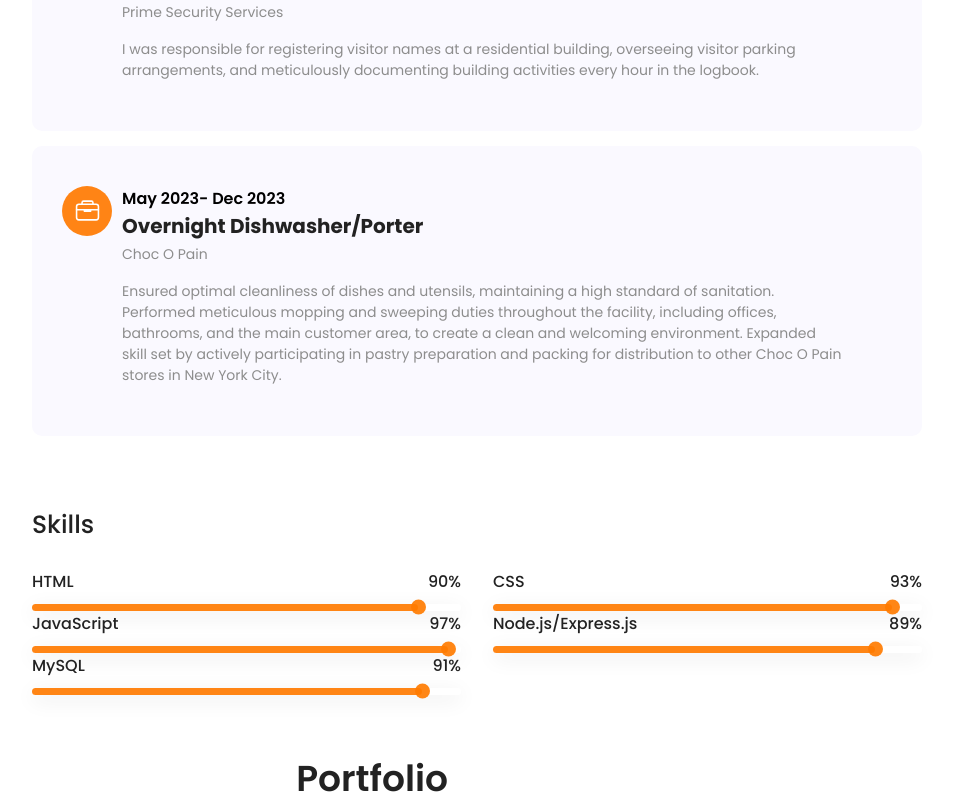
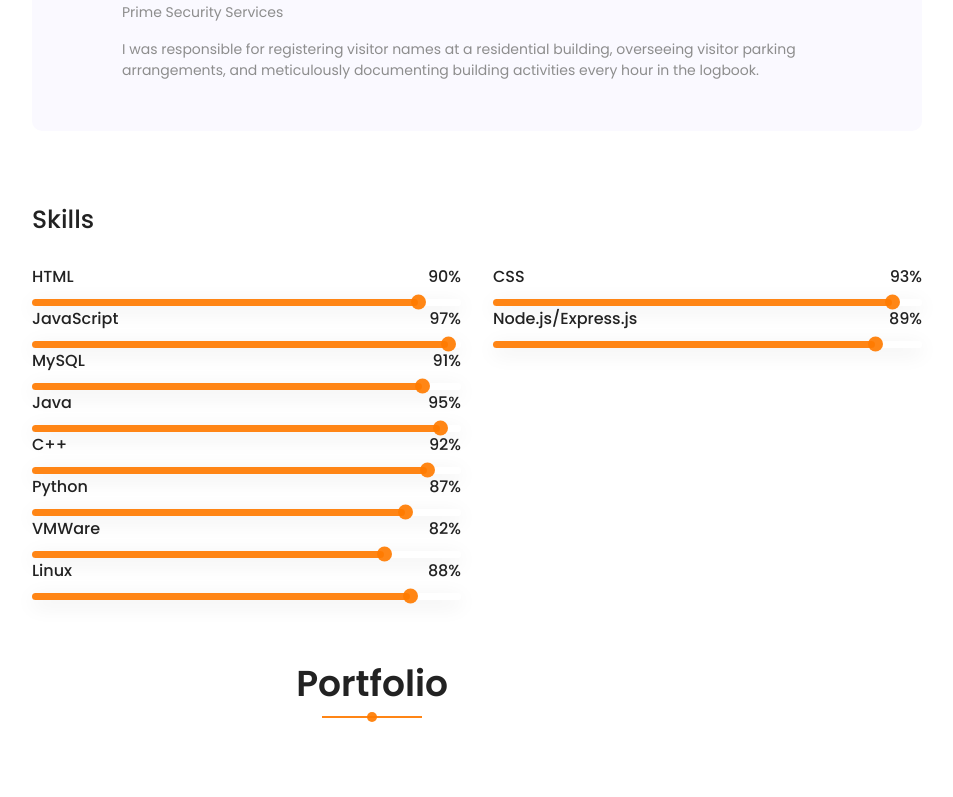
Before and after one commit to BerlinRivas/portfolio, a React (Vite) app: page / in a window 1280 px wide. Shown: the part 2213-3010 px from the top of the page, without its empty margins (268-1221 px from the left). Built offline with nearby package versions, Linux system fonts and the light colour scheme.

Commit message:
new changes

```diff
--- a/src/components/Home.jsx
+++ b/src/components/Home.jsx
@@ -223,7 +223,7 @@ export default function Home() {
                                         <ion-icon name="school-outline"></ion-icon>
                                     </div>
                                     <div class="resume_wrap-content">
-                                        <span class="date">Fall 2023- Fall 2024</span>
+                                        <span class="date">Fall 2023 - Spring 2025</span>
                                         <h4>Computer Science (Cybersecurity Option) A.S.</h4>
                                         <span class="position">Hudson County Community College</span>
                                         <p>
@@ -236,7 +236,7 @@ export default function Home() {
                                         <ion-icon name="school-outline"></ion-icon>
                                     </div>
                                     <div class="resume_wrap-content">
-                                        <span class="date">Dec 2022- Jan 2023</span>
+                                        <span class="date">Dec 2022 - Jan 2024</span>
                                         <h4>Certificate in Software Engineering</h4>
                                         <span class="position">Pursuit</span>
                                         <p>
@@ -252,7 +252,7 @@ export default function Home() {
                                         <ion-icon name="briefcase-outline"></ion-icon>
                                     </div>
                                     <div class="resume_wrap-content">
-                                        <span class="date">Feb 2024-present</span>
+                                        <span class="date">Feb 2024 - present</span>
                                         <h4>Unarmed Security Guard</h4>
                                         <span class="position">Prime Security Services</span>
                                         <p>
@@ -260,7 +260,7 @@ export default function Home() {
                                         </p>
                                     </div>
                                 </div>
-                                <div class="resume_wrap">
+                                {/* <div class="resume_wrap">
                                     <div class="resume_wrap-icon">
                                         <ion-icon name="briefcase-outline"></ion-icon>
                                     </div>
@@ -272,7 +272,7 @@ export default function Home() {
                                             Ensured optimal cleanliness of dishes and utensils, maintaining a high standard of sanitation. Performed meticulous mopping and sweeping duties throughout the facility, including offices, bathrooms, and the main customer area, to create a clean and welcoming environment. Expanded skill set by actively participating in pastry preparation and packing for distribution to other Choc O Pain stores in New York City.
                                         </p>
                                     </div>
-                                </div>
+                                </div> */}
                             </div>
                             <div id="page-3" class="page three">
                                 <div class="page_heading">Skills</div>
@@ -295,6 +295,7 @@ export default function Home() {
                                             <div class="progress_bar" style={{ width: "93%"}}></div>
                                         </div>
                                     </div>
+
                                     <div class="progressBox">
                                         <div class="progress_name">
                                             <span>JavaScript</span>
@@ -321,6 +322,62 @@ export default function Home() {
                                         <div class="progress">
                                             <div class="progress_bar" style={{width: "91%"}}></div>
                                         </div>
+                                        {/* New Line inserted start */}
+
+                                        <div class="progressBox">
+                                        <div class="progress_name">
+                                            <span>Java</span>
+                                            <span> 95%</span>
+                                        </div>
+                                        <div class="progress">
+                                            <div class="progress_bar" style={{ width: ' 95%' }}></div>
+                                        </div>
+                                    </div>
+
+                                    {/* ------------- */}
+
+                                    <div class="progressBox">
+                                        <div class="progress_name">
+                                            <span>C++</span>
+                                            <span> 92%</span>
+                                        </div>
+                                        <div class="progress">
+                                            <div class="progress_bar" style={{ width: ' 92%' }}></div>
+                                        </div>
+                                    </div>
+
+                                    {/* ---------------- */}
+
+                                    <div class="progressBox">
+                                        <div class="progress_name">
+                                            <span>Python</span>
+                                            <span> 87%</span>
+                                        </div>
+                                        <div class="progress">
+                                            <div class="progress_bar" style={{ width: ' 87%' }}></div>
+                                        </div>
+                                    </div>
+
+                                    <div class="progressBox">
+                                        <div class="progress_name">
+                                            <span>VMWare</span>
+                                            <span> 82%</span>
+                                        </div>
+                                        <div class="progress">
+                                            <div class="progress_bar" style={{ width: "82%"}}></div>
+                                        </div>
+                                    </div>
+
+                                    <div class="progressBox">
+                                        <div class="progress_name">
+                                            <span>Linux</span>
+                                            <span> 88%</span>
+                                        </div>
+                                        <div class="progress">
+                                            <div class="progress_bar" style={{ width: "88%"}}></div>
+                                        </div>
+                                    </div>
+                                        {/* New Line insterted end */}
                                     </div>
                                 </div>
                             </div>
```
